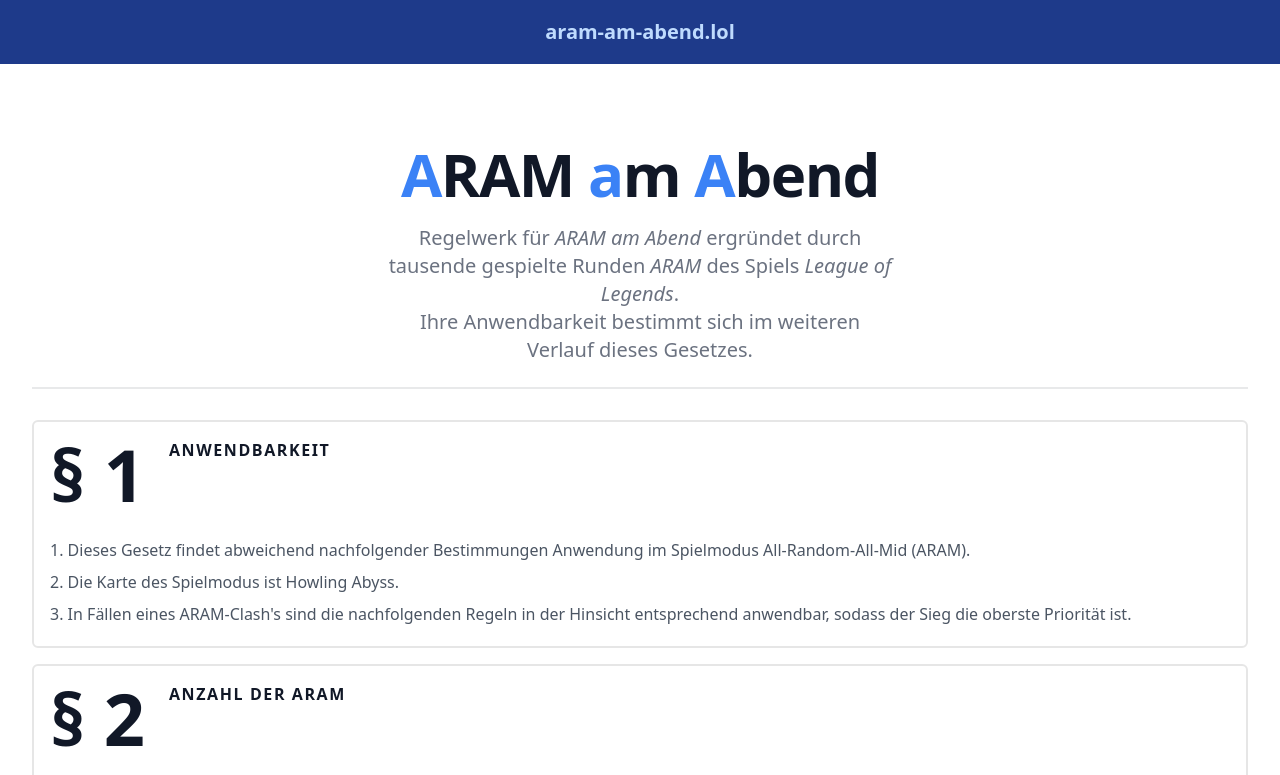
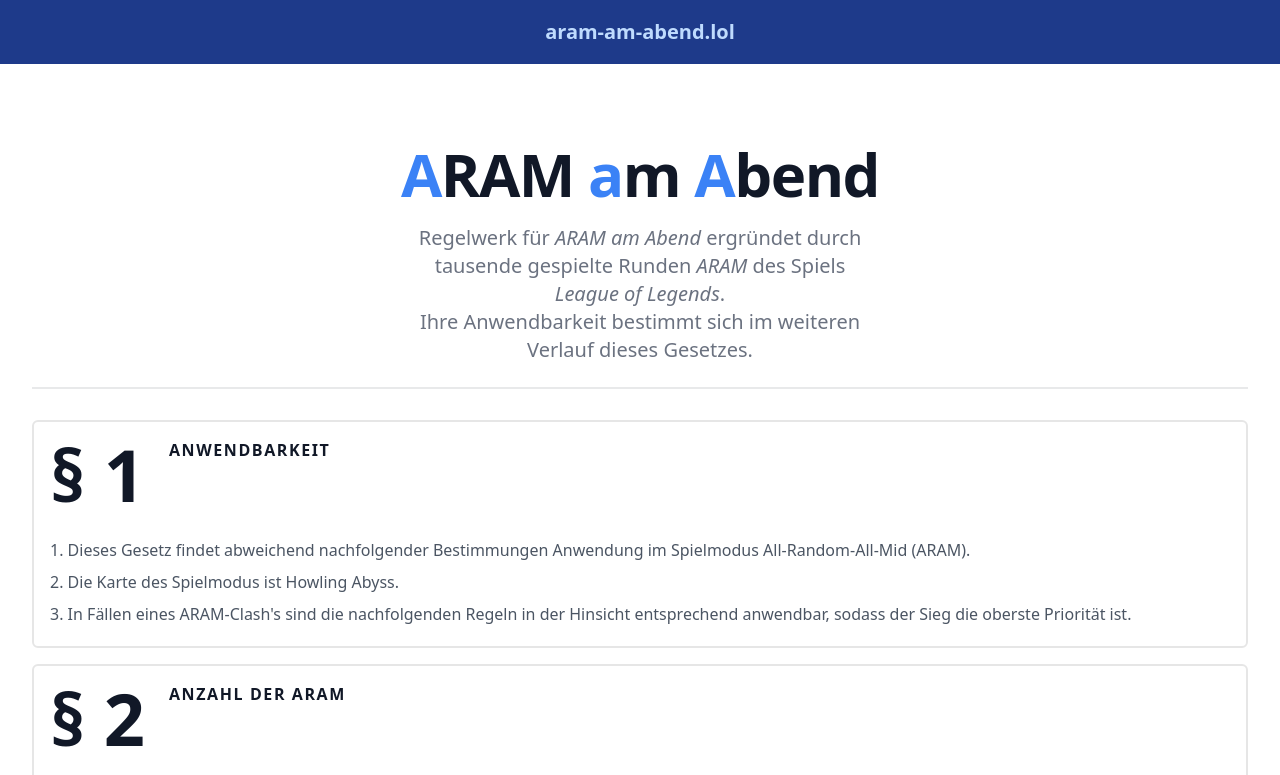
Before and after one commit to kodehat/aram-am-abend.de, a website built with Parcel: page src/index.html in a window 1280 px wide. Shown: the top 775 px of the page. Built offline with nearby package versions, Linux system fonts and the light colour scheme.

Commit message:
Update caniuse, Update subtitle

```diff
--- a/src/index.html
+++ b/src/index.html
@@ -30,7 +30,7 @@
         <span class="text-blue-500">a</span>m
         <span class="text-blue-500">A</span>bend
       </h1>
-      <p class="mt-3 text-base text-gray-500 sm:mt-5 sm:text-lg sm:max-w-lg sm:mx-auto md:mt-5 md:text-xl mx-auto">
+      <p class="mt-3 text-base text-gray-500 sm:mt-5 max-w-none sm:text-lg sm:max-w-lg sm:mx-auto md:max-w-md md:mt-5 md:text-xl mx-auto">
         Regelwerk für <span class="italic">ARAM am Abend</span> ergründet durch tausende gespielte Runden <a href="https://support-leagueoflegends.riotgames.com/hc/en-us/articles/201752854-Howling-Abyss-ARAM-FAQ" class="italic">ARAM</a> des Spiels <a href="https://www.leagueoflegends.com/" class="italic">League of Legends</a>.<br>
         Ihre Anwendbarkeit bestimmt sich im weiteren Verlauf dieses Gesetzes.
       </p>
```
Also changed, not shown: 1 other file.
